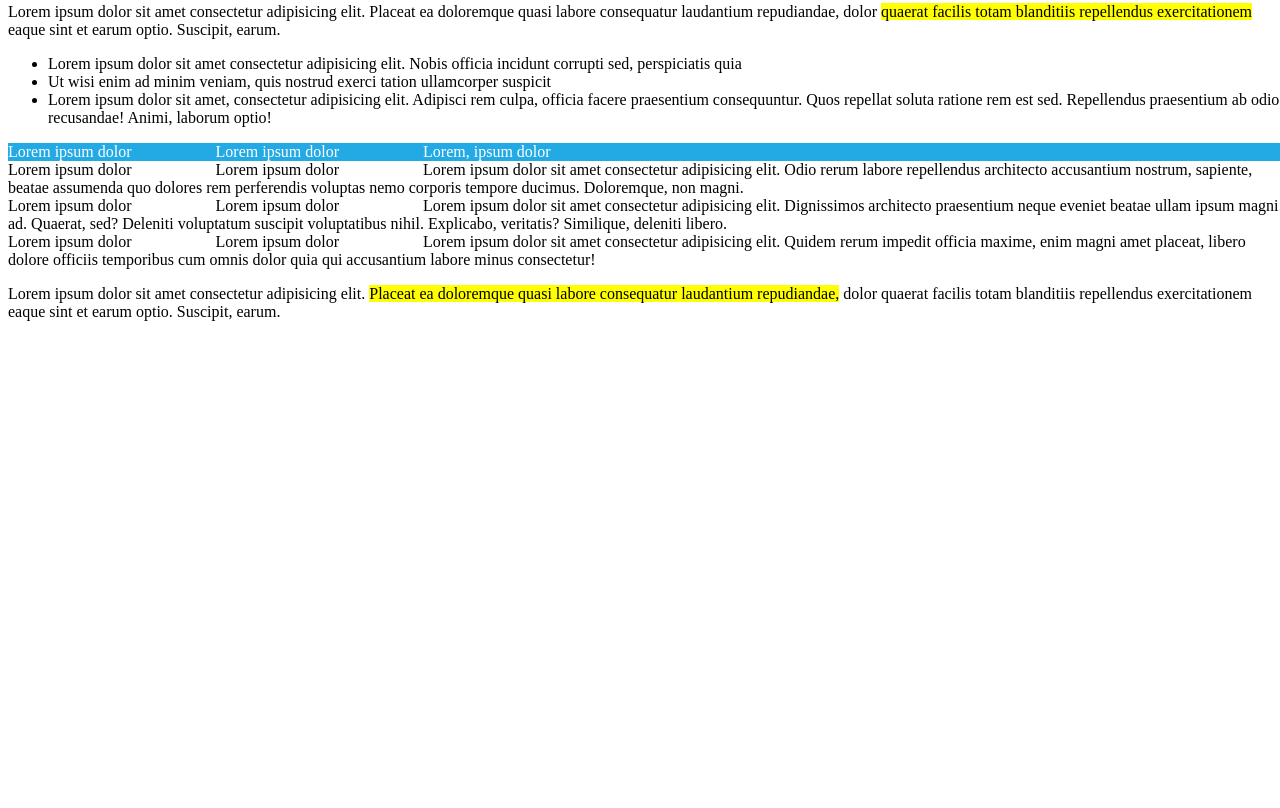
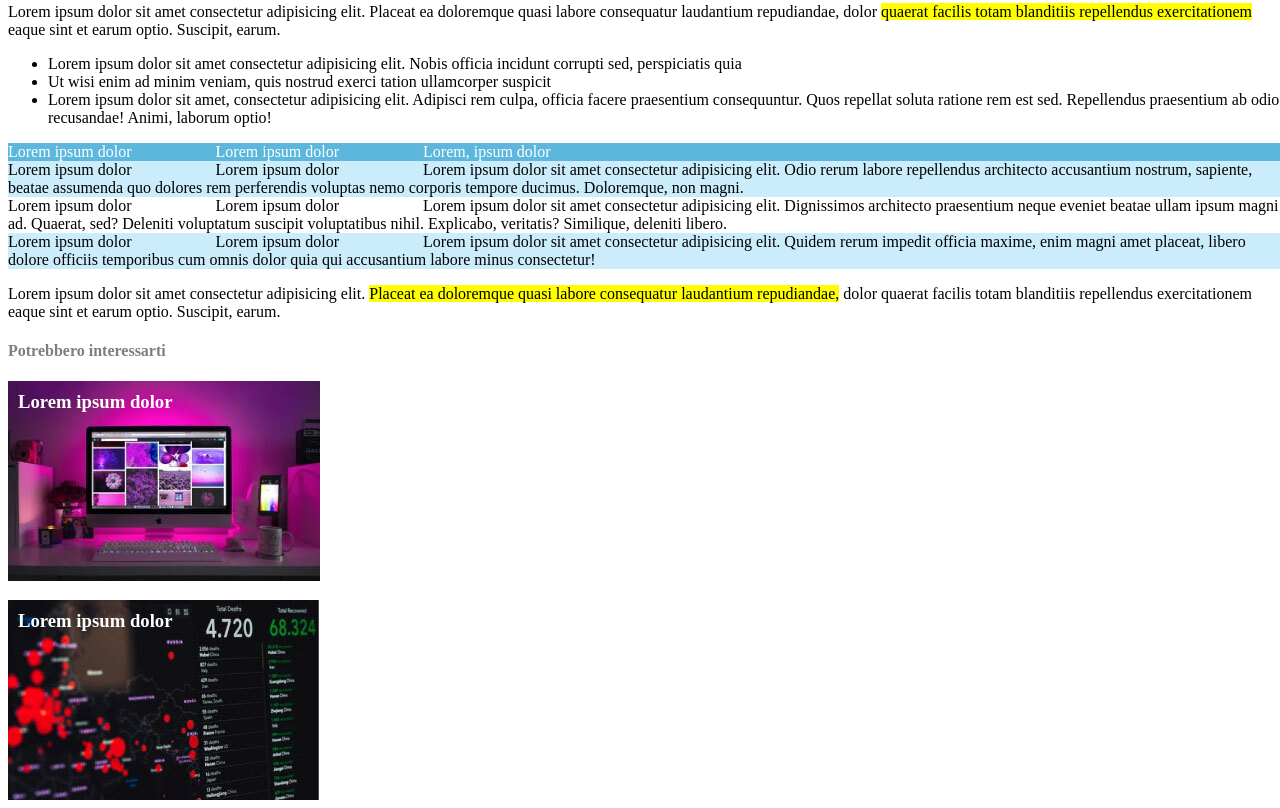
Before and after one commit to giuliagrfo/html-css-booleaner, a plain HTML site: page index.html in a window 1280 px wide. Shown: the part 724-1532 px from the top of the page. Before the commit the page ends 1061 px from the top, so only its background shows below. Drawn offline with Linux system fonts and the light colour scheme.

Commit message:
add footer

```diff
--- a/index.html
+++ b/index.html
@@ -21,7 +21,7 @@
                 Internet deve essere al servizio del "bene pubblico": il manifesto di Tim Berners-Lee
             </h1>
 
-            <p>
+            <p class="edit">
                 Scritto da <a href=""> The Booleaner</a> <br> il 10/10/2020
             </p>
             <img src="./img/tim-1.jpg" alt="">
@@ -64,19 +64,19 @@
             </div>
 
 
-            <div class="row 1">
+            <div class="row1">
                 <span class="left">Lorem ipsum dolor</span>
                 <span class="center">Lorem ipsum dolor</span>
                 <span class="right">Lorem ipsum dolor sit amet consectetur adipisicing elit. Odio rerum labore repellendus architecto accusantium nostrum, sapiente, beatae assumenda quo dolores rem perferendis voluptas nemo corporis tempore ducimus. Doloremque, non magni.</span>
 
             </div>
-            <div class="row 2">
+            <div class="row2">
                 <span class="left">Lorem ipsum dolor</span>
                 <span class="center">Lorem ipsum dolor</span>
                 <span class="right">Lorem ipsum dolor sit amet consectetur adipisicing elit. Dignissimos architecto praesentium neque eveniet beatae ullam ipsum magni ad. Quaerat, sed? Deleniti voluptatum suscipit voluptatibus nihil. Explicabo, veritatis? Similique, deleniti libero.</span>
 
             </div>
-            <div class="row 3">
+            <div class="row3">
                 <span class="left">Lorem ipsum dolor</span>
                 <span class="center">Lorem ipsum dolor</span>
                 <span class="right">Lorem ipsum dolor sit amet consectetur adipisicing elit. Quidem rerum impedit officia maxime, enim magni amet placeat, libero dolore officiis temporibus cum omnis dolor quia qui accusantium labore minus consectetur!</span>
@@ -92,5 +92,18 @@
         </section>
 
     </main>
+
+    <footer>
+        <section>
+            <h4>Potrebbero interessarti</h4>
+            <div class="monitor">
+                <h3>Lorem ipsum dolor</h3>
+            </div>
+
+            <div class="graph">
+            <h3>Lorem ipsum dolor</h3>
+            </div>
+        </section>
+    </footer>
 </body>
 </html>
--- a/style.css
+++ b/style.css
@@ -14,6 +14,11 @@ body {
     padding-left: 5px;
 }
 
+.edit{
+    color: #7c7e80;
+
+}
+
 a {
    color: #23AAE5;
    text-decoration: none;
@@ -24,18 +29,42 @@ a {
 }
 
 .row.head{
-    background-color: #23AAE5;
+    background-color: #5db7dd;
     color: white;
+}
+
+.row1, .row3{
+    background-color: #cbecfb;
+    color: black;
 }
 
 .left{
     margin-right: 80px;
 }
 .center{
-
     margin-right: 80px;
 }
 
-.right{
+h4{
+    color: #7c7e80;
+}
 
+
+.monitor{
+    color: white;
+    height: 200px;
+    background-image: url("./img/monitor.jpg");
+    background-repeat: no-repeat;
 }
+
+.graph{
+    color: white;
+    height: 200px;
+    background-image: url("./img/graph.jpg");
+    background-repeat: no-repeat;
+}
+
+h3{
+    padding-top: 10px;
+    padding-left: 10px;
+}
```
